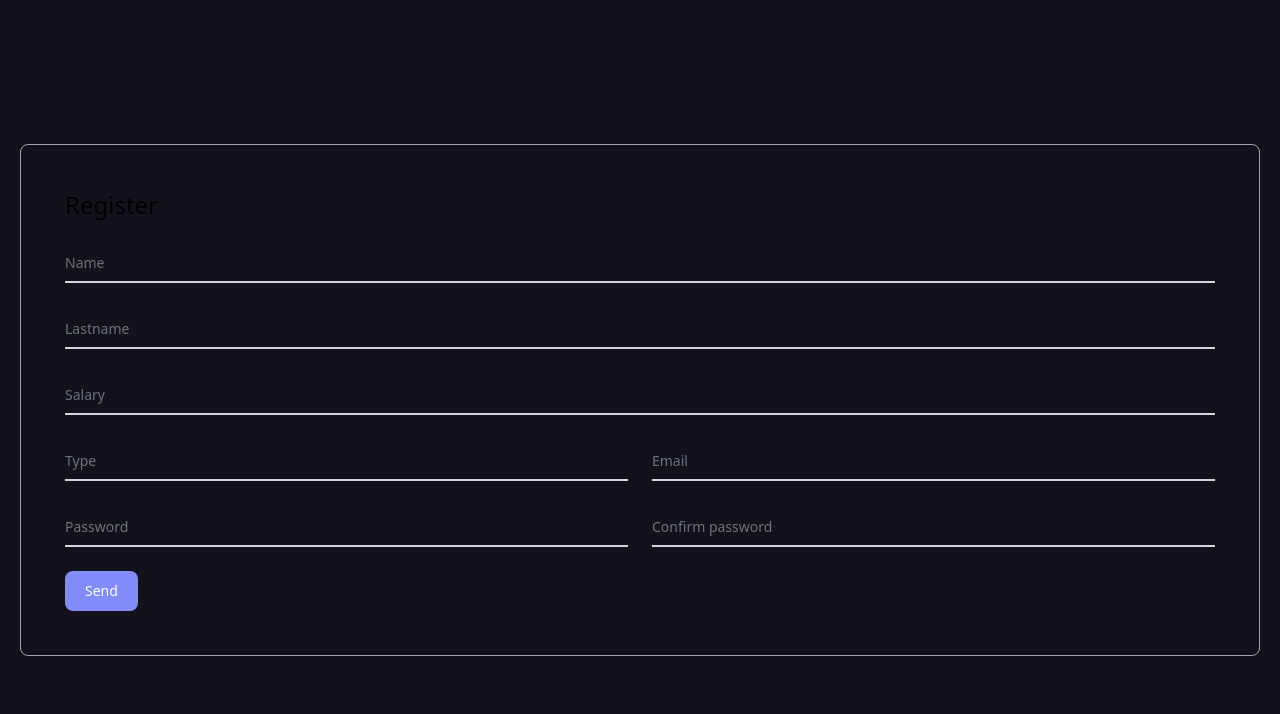
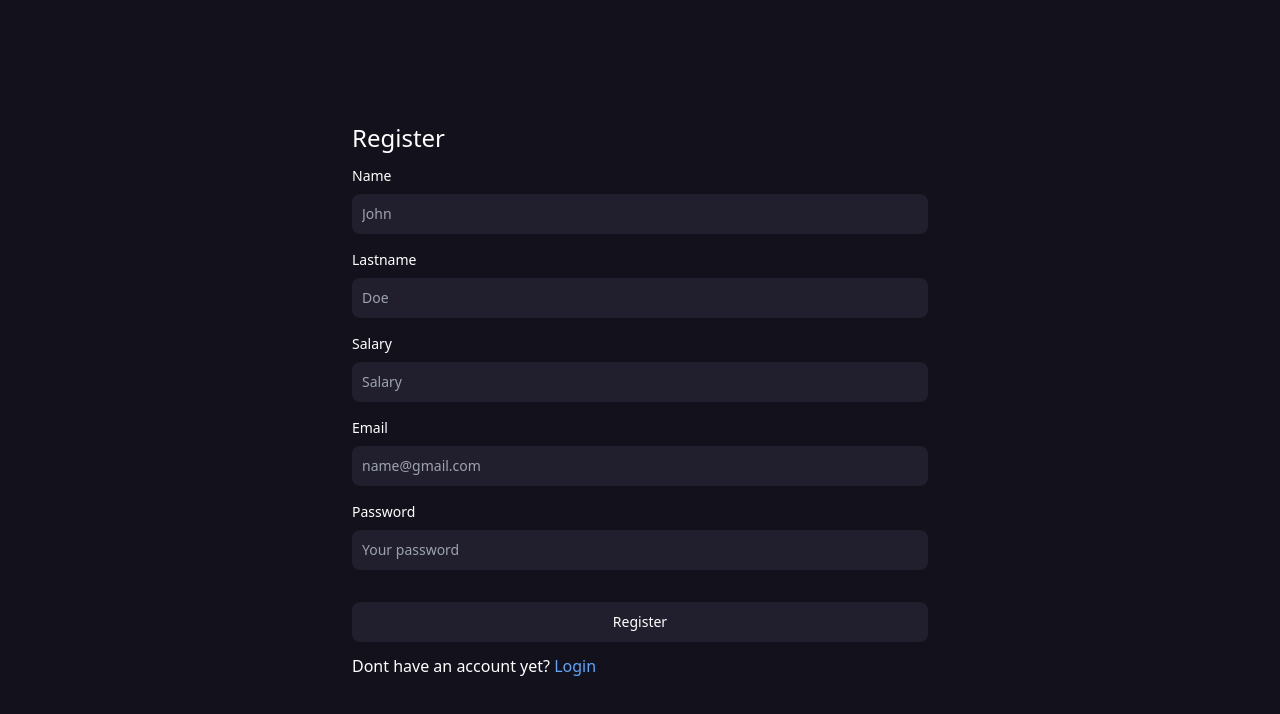
Before and after one commit to iarmolla/dashboard, a React (Create React App) app: page /register in a window 1280 px wide. Shown: the top 714 px of the page. Built offline with nearby package versions, Linux system fonts and the light colour scheme.

Commit message:
adding validations

```diff
--- a/src/components/Register.jsx
+++ b/src/components/Register.jsx
@@ -1,7 +1,7 @@
 import { Formik } from 'formik'
 import { useState } from 'react'
 import { useMutation, useQueryClient } from 'react-query'
-import { Navigate, useNavigate } from 'react-router-dom'
+import { Navigate, useNavigate, Link } from 'react-router-dom'
 import { registerUser } from "../services/users"
 
 function Register() {
@@ -23,12 +23,37 @@ function Register() {
         }
     })
     return (
-        <div className='h-screen flex flex-col justify-center'>
-            <div>
+        <div className='h-full flex flex-col justify-center items-center'>
             <Formik
-                    initialValues={{ name: '', lastname: '', salary: '', type: '', email: '', password: '', confirmPassword: '' }}
+                initialValues={{ name: '', lastname: '', salary: '', type: '', email: '', password: '' }}
                 validate={values => {
                     const errors = {};
+                    if (!values.name) {
+                        errors.name = "* Complete field *"
+                    }
+                    if (!values.lastname) {
+                        errors.lastname = "* Complete field *"
+                    }
+                    if (!values.salary) {
+                        errors.salary = "* Complete field *"
+                    }
+                    if (!values.type) {
+                        errors.type = "* Complete field *"
+                    }
+                    if (!values.email) {
+                        errors.email = "* Complete field *"
+                    } else if (
+                        !/^[A-Z0-9._%+-]+@[A-Z0-9.-]+\.[A-Z]{2,}$/i.test(values.email)
+                    ) {
+                        errors.email = '* Invalid format*';
+                    }
+                    if (!values.password) {
+                        errors.password = "* Complete field *"
+                    } else if (!/^(?=.*[A-Za-z])(?=.*\d)[A-Za-z\d]{8,}$/.test(values.password)) {
+                        errors.password = '* Minimum eight characters, at least one letter and one number *'
+                    }
+                    console.log(errors)
+
                     return errors;
                 }}
                 onSubmit={(values, { resetForm }) => {
@@ -40,7 +65,6 @@ function Register() {
                         email: values.email,
                         password: values.password
                     }
-                        console.log(values)
                     create.mutate(user)
                     resetForm()
                 }}
@@ -54,100 +78,78 @@ function Register() {
                     handleSubmit,
                     isSubmitting,
                 }) => (
-                        <form className='p-11 mx-5  rounded-lg border border-gray-400' method='POST' onSubmit={handleSubmit}>
-                            <h1 className='dark:text-gray-400 text-2xl mb-5'>Register</h1>
-                            <div className="relative z-0 w-full mb-6 group">
-                                <input type="text" name="name" id="name"
+                    <form className='flex flex-col w-full px-8  rounded-lg sm:w-1/2' method='POST' onSubmit={handleSubmit}>
+                        <h1 className='text-white text-2xl pb-3'>Register</h1>
+                        <div className="relative flex flex-col gap-2">
+                            <label htmlFor="name" className="block text-sm font-medium text-white">Name</label>
+                            <input
                                 autoComplete='off'
                                 onChange={handleChange}
                                 onBlur={handleBlur}
-                                    value={values.name} className="dark:text-white block py-2.5 px-0 w-full text-sm text-gray-900 bg-transparent border-0 border-b-2 border-gray-300 appearance-none  dark:border-gray-600 dark:focus:border-blue-500 focus:outline-none focus:ring-0 focus:border-blue-600 peer" placeholder=" " required />
-                                <label for="floating_email" className="peer-focus:font-medium absolute text-sm text-gray-500 dark:text-gray-400 duration-300 transform -translate-y-6 scale-75 top-3 -z-10 origin-[0] peer-focus:left-0 peer-focus:text-blue-600 peer-focus:dark:text-blue-500 peer-placeholder-shown:scale-100 peer-placeholder-shown:translate-y-0 peer-focus:scale-75 peer-focus:-translate-y-6">Name</label>
+                                value={values.name}
+                                type="text" id="name" className="focus:outline-none btn-submit text-white text-sm rounded-lg block w-full p-2.5 " placeholder="John" />
+                            <div className='flex flex-col pb-2  justify-center items-star'>
+                                <label className={`text-sm font-semibold text-red-400`}>{touched.name && errors.name}</label>
                             </div>
-                            <div class="relative z-0 w-full mb-6 group">
+                        </div>
+                        <div className="relative flex flex-col gap-2 ">
+                            <label htmlFor="lastname" className="block text-sm font-medium text-white">Lastname</label>
                             <input
+                                autoComplete='off'
                                 onChange={handleChange}
                                 onBlur={handleBlur}
-                                    autoComplete='off'
                                 value={values.lastname}
-                                    type="text" name="lastname" id="lastname" class="block py-2.5 px-0 w-full text-sm text-gray-900 bg-transparent border-0 border-b-2 border-gray-300 appearance-none dark:text-white dark:border-gray-600 dark:focus:border-blue-500 focus:outline-none focus:ring-0 focus:border-blue-600 peer" placeholder=" " required />
-                                <label for="floating_repeat_password" class="peer-focus:font-medium absolute text-sm text-gray-500 dark:text-gray-400 duration-300 transform -translate-y-6 scale-75 top-3 -z-10 origin-[0] peer-focus:left-0 peer-focus:text-blue-600 peer-focus:dark:text-blue-500 peer-placeholder-shown:scale-100 peer-placeholder-shown:translate-y-0 peer-focus:scale-75 peer-focus:-translate-y-6">Lastname</label>
+                                type="text" id="lastname" className="focus:outline-none btn-submit text-white text-sm rounded-lg block w-full p-2.5 " placeholder="Doe" />
+                            <div className='flex flex-col pb-2  justify-center items-star'>
+                                <label className={`text-sm font-semibold text-red-400`}>{touched.lastname && errors.lastname}</label>
                             </div>
-                            <div>
-                                <div className="relative z-0 w-full mb-6 group">
-                                    <input type="text"
+                        </div>
+                        <div className="flex flex-col gap-2 relative">
+                            <label htmlFor="salary" className="block  text-sm text-white font-mediumtext-white">Salary</label>
+                            <input
                                 autoComplete='off'
                                 onChange={handleChange}
                                 onBlur={handleBlur}
                                 value={values.salary}
-                                        name="salary"
-                                        id="salary"
-                                        className="block py-2.5 px-0 w-full text-sm text-gray-900 bg-transparent border-0 border-b-2 dark:text-white border-gray-300 appearance-none  dark:border-gray-600 dark:focus:border-blue-500 focus:outline-none focus:ring-0 focus:border-blue-600 peer" placeholder=" "
-                                        min={0}
-                                        step={'0.01'}
-                                        required />
-                                    <label for="floating_first_name" className="peer-focus:font-medium absolute text-sm text-gray-500 dark:text-gray-400 duration-300 transform -translate-y-6 scale-75 top-3 -z-10 origin-[0] peer-focus:left-0 peer-focus:text-blue-600 peer-focus:dark:text-blue-500 peer-placeholder-shown:scale-100 peer-placeholder-shown:translate-y-0 peer-focus:scale-75 peer-focus:-translate-y-6">Salary</label>
+                                type="text" id="salary" className="focus:outline-none btn-submit text-white text-sm rounded-lg block w-full p-2.5" placeholder="Salary" />
+                            <div className='flex flex-col pb-2  justify-center items-star'>
+                                <label className={`text-sm font-semibold text-red-400`}>{touched.salary && errors.salary}</label>
                             </div>
                         </div>
-                            <div class="grid md:grid-cols-2 md:gap-6">
-                                <div class="relative z-0 w-full mb-6 group">
-                                    <input
-                                        type="number"
-                                        onChange={handleChange}
-                                        onBlur={handleBlur}
-                                        autoComplete='off'
-                                        value={values.type}
-                                        name="type" id="type" class="block py-2.5 px-0 w-full text-sm text-gray-900 bg-transparent border-0 border-b-2 border-gray-300 appearance-none dark:text-white dark:border-gray-600 dark:focus:border-blue-500 focus:outline-none focus:ring-0 focus:border-blue-600 peer" placeholder=" " required />
-                                    <label for="floating_first_name" class="peer-focus:font-medium absolute text-sm text-gray-500 dark:text-gray-400 duration-300 transform -translate-y-6 scale-75 top-3 -z-10 origin-[0] peer-focus:left-0 peer-focus:text-blue-600 peer-focus:dark:text-blue-500 peer-placeholder-shown:scale-100 peer-placeholder-shown:translate-y-0 peer-focus:scale-75 peer-focus:-translate-y-6">Type</label>
-                                </div>
-                                <div class="relative z-0 w-full mb-6 group">
+                        <div className="relative flex flex-col gap-2">
+                            <label htmlFor="email" className="block text-sm font-medium text-white">Email</label>
                             <input
                                 autoComplete='off'
                                 onChange={handleChange}
                                 onBlur={handleBlur}
                                 value={values.email}
-                                        type="email"
-                                        name="email"
-                                        id="email"
-                                        class="block py-2.5 px-0 w-full text-sm text-gray-900 bg-transparent border-0 border-b-2 border-gray-300 appearance-none dark:text-white dark:border-gray-600 dark:focus:border-blue-500 focus:outline-none focus:ring-0 focus:border-blue-600 peer" placeholder=" "
-                                        required />
-                                    <label for="floating_last_name" class="peer-focus:font-medium absolute text-sm text-gray-500 dark:text-gray-400 duration-300 transform -translate-y-6 scale-75 top-3 -z-10 origin-[0] peer-focus:left-0 peer-focus:text-blue-600 peer-focus:dark:text-blue-500 peer-placeholder-shown:scale-100 peer-placeholder-shown:translate-y-0 peer-focus:scale-75 peer-focus:-translate-y-6">Email</label>
+                                type="email" id="email" className="btn-submit focus:outline-none text-white text-sm rounded-lg block w-full p-2.5 " placeholder="name@gmail.com" />
+                            <div className='flex flex-col pb-2 justify-center items-star'>
+                                <label className={`text-sm font-semibold text-red-400`}>{touched.email && errors.email}</label>
                             </div>
                         </div>
-                            <div class="grid md:grid-cols-2 md:gap-6">
-                                <div class="relative z-0 w-full mb-6 group">
+                        <div className="relative flex flex-col gap-2">
+                            <label htmlFor="password" className="block text-sm font-medium text-white">Password</label>
                             <input
                                 autoComplete='off'
                                 onChange={handleChange}
                                 onBlur={handleBlur}
+                                placeholder="Your password"
                                 value={values.password}
-                                        type="password"
-                                        name="password"
-                                        id="password"
-                                        class="block py-2.5 px-0 w-full text-sm text-gray-900 bg-transparent border-0 border-b-2 border-gray-300 appearance-none dark:text-white dark:border-gray-600 dark:focus:border-blue-500 focus:outline-none focus:ring-0 focus:border-blue-600 peer" placeholder=" "
-                                        required />
-                                    <label for="floating_phone" class="peer-focus:font-medium absolute text-sm text-gray-500 dark:text-gray-400 duration-300 transform -translate-y-6 scale-75 top-3 -z-10 origin-[0] peer-focus:left-0 peer-focus:text-blue-600 peer-focus:dark:text-blue-500 peer-placeholder-shown:scale-100 peer-placeholder-shown:translate-y-0 peer-focus:scale-75 peer-focus:-translate-y-6">Password</label>
+                                type="password" id="password" className="btn-submit focus:outline-none text-white text-sm rounded-lg block w-full p-2.5 " />
                         </div>
-                                <div class="relative z-0 w-full mb-6 group">
-                                    <input
-                                        autoComplete='off'
-                                        onChange={handleChange}
-                                        onBlur={handleBlur}
-                                        value={values.confirmPassword}
-                                        type="password" name="confirmPassword" id="confirmPassword" class="block py-2.5 px-0 w-full text-sm text-gray-900 bg-transparent border-0 border-b-2 border-gray-300 appearance-none dark:text-white dark:border-gray-600 dark:focus:border-blue-500 focus:outline-none focus:ring-0 focus:border-blue-600 peer" placeholder=" " required />
-                                    <label for="floating_company" class="peer-focus:font-medium absolute text-sm text-gray-500 dark:text-gray-400 duration-300 transform -translate-y-6 scale-75 top-3 -z-10 origin-[0] peer-focus:left-0 peer-focus:text-blue-600 peer-focus:dark:text-blue-500 peer-placeholder-shown:scale-100 peer-placeholder-shown:translate-y-0 peer-focus:scale-75 peer-focus:-translate-y-6">Confirm password</label>
+                        <div className={`flex flex-col pb-2  justify-center items-start ${touched.password && errors.password ? '' : 'hidden'}`}>
+                            <label className={`pt-3 text-sm font-semibold text-red-400`}>{touched.password && errors.password}</label>
                         </div>
+                        <div className={`flex flex-col pt-8 ${touched.password && errors.password ? 'pt-0' : ''}`}>
+                            <button type="submit" className="text-white btn-submit focus:outline-none font-medium rounded-lg text-sm  px-5 py-2.5 text-center">Register</button>
                         </div>
-                            <button type="submit" className="text-white bg-indigo-400 hover:bg-indigo-500 transition-all focus:ring-4 focus:outline-none focus:ring-blue-300 font-medium rounded-lg text-sm w-full sm:w-auto px-5 py-2.5 text-center dark:bg-gray-600 dark:hover:bg-gray-700 dark:focus:bg-gray-900">Send</button>
-                            {
-                                message ? <div className='mt-5 text-green-700'>
-                                    <span>{message}</span>
-                                </div> : <></>
-                            }
+                        <div className='pt-3'>
+                            <span className=' text-white'>Dont have an account yet? <Link to="/login" className='text-blue-400 hover:border-b hover:border-blue-600'>Login</Link></span>
+                        </div>
                     </form>
                 )}
             </Formik>
-            </div>
         </div>
     )
 }
```
Lines whose indentation alone changed are shown as unchanged.
